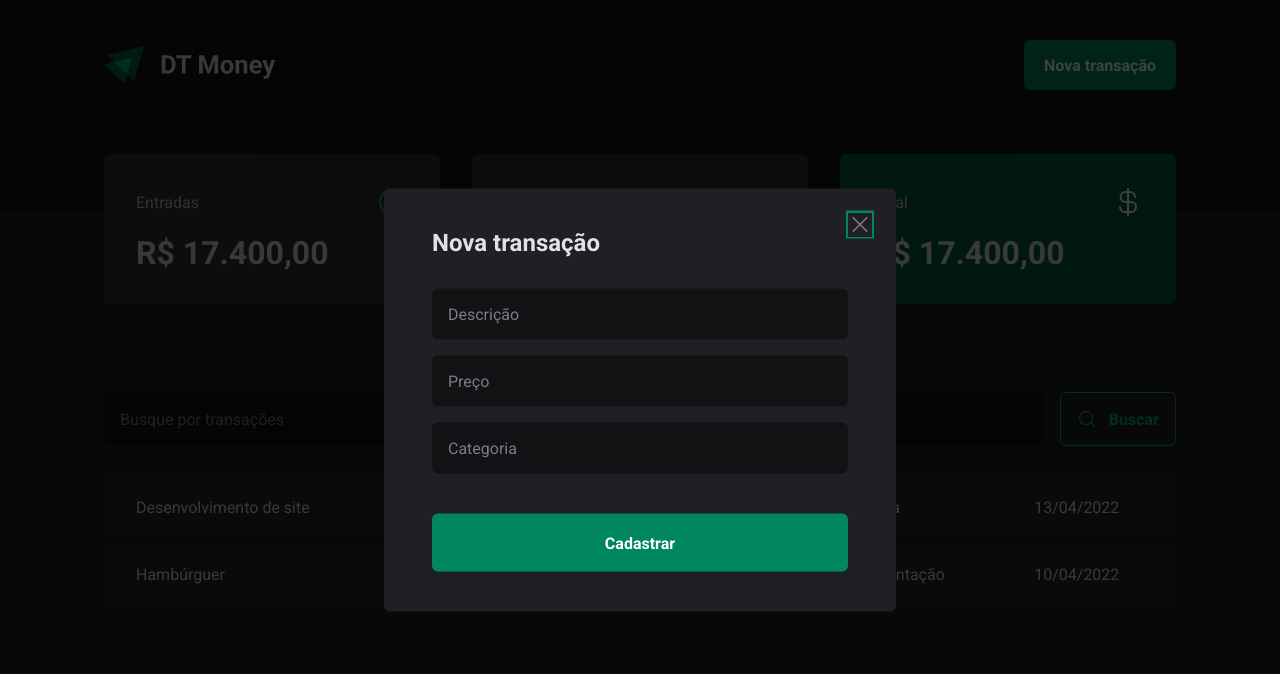
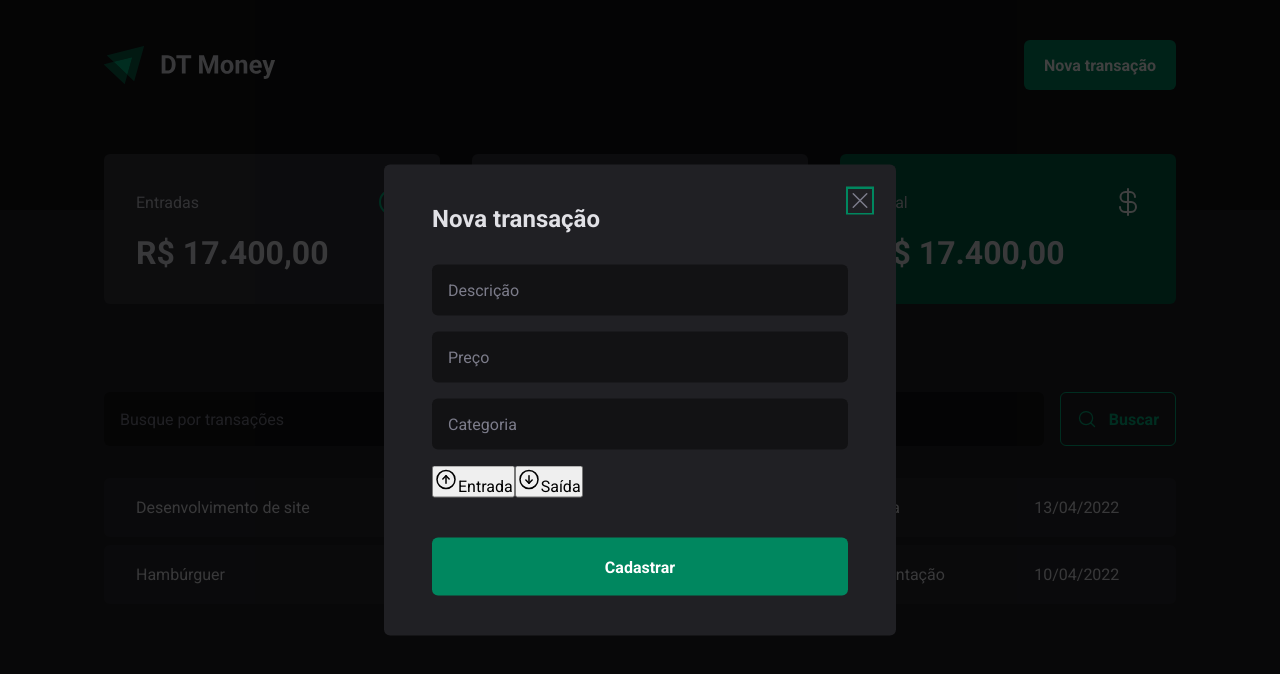
Before and after one commit to CarolMaiaP/ignite-dt-money, a React (Vite) app: page / in a window 1280 px wide. Both pictures are taken after a click on the button "Nova transação". Shown: the top 674 px of the page. Built offline with nearby package versions, Linux system fonts and the light colour scheme.

Commit message:
build: input and output buttons added

```diff
--- a/src/components/NewTransactionModal/index.tsx
+++ b/src/components/NewTransactionModal/index.tsx
@@ -1,5 +1,5 @@
 import * as Dialog from '@radix-ui/react-dialog'
-import { X } from 'phosphor-react'
+import { ArrowCircleDown, ArrowCircleUp, X } from 'phosphor-react'
 import { CloseButton, Content, Overlay } from './styles'
 
 export function NewTransactionModal(){
@@ -19,6 +19,18 @@ export function NewTransactionModal(){
           <input type="number" placeholder='Preço' required />
           <input type="text" placeholder='Categoria' required />
 
+          <div>
+            <button>
+              <ArrowCircleUp size={24} />
+              Entrada
+            </button>
+
+            <button>
+              <ArrowCircleDown size={24} />
+              Saída
+            </button>
+          </div>
+
           <button type="submit">
             Cadastrar
           </button>
```
